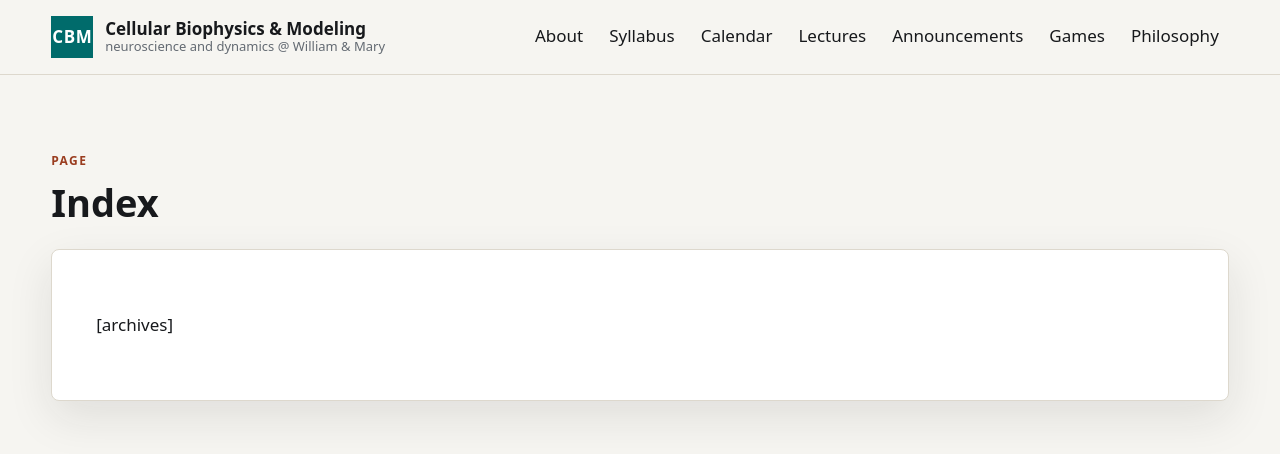
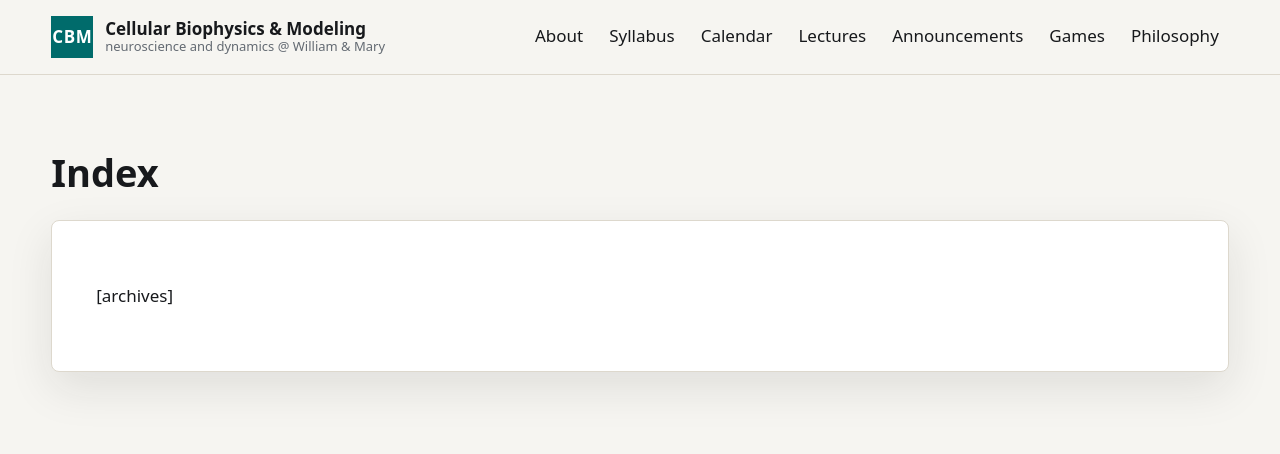
Before and after one commit to gregconradismith/cellular-biophysics-and-modeling, a Jekyll site: the page built from docs/_materials/index.md, in a window 1280 px wide. Shown: the top 454 px of the page. Built offline with Jekyll 4.4.1, drawn with Linux system fonts in a browser that asks for light colours.

Commit message:
Hide generic page kicker

```diff
--- a/docs/_layouts/lectures.html
+++ b/docs/_layouts/lectures.html
@@ -3,7 +3,6 @@ layout: default
 ---
 {% assign lectures = site.materials | where_exp: "item", "item.lecture_rank" | sort: "lecture_rank" %}
     <article class="content-page lectures-page">
-      <div class="page-kicker">{{ page.kind | default: "Page" | capitalize }}</div>
       <h1>{{ page.title | escape }}</h1>
       <div class="lecture-index">
         {% for item in lectures %}
--- a/docs/_layouts/page.html
+++ b/docs/_layouts/page.html
@@ -18,9 +18,10 @@ layout: default
   {% endfor %}
 {% endif %}
     <article class="content-page">
-      {% unless page.hide_kicker %}
+      {% assign page_kind = page.kind | default: "page" %}
+      {% if page.hide_kicker != true and page_kind != "page" %}
       <div class="page-kicker">{{ page.kind | default: "Page" | capitalize }}{% if page.kind == "post" and page.date %} &middot; {{ page.date | date: "%b %-d, %Y" }}{% endif %}</div>
-      {% endunless %}
+      {% endif %}
       <h1>{{ page.title | escape }}</h1>
       {% if page.lecture_rank %}
       <nav class="lecture-nav lecture-nav-top" aria-label="Lecture navigation">
```
